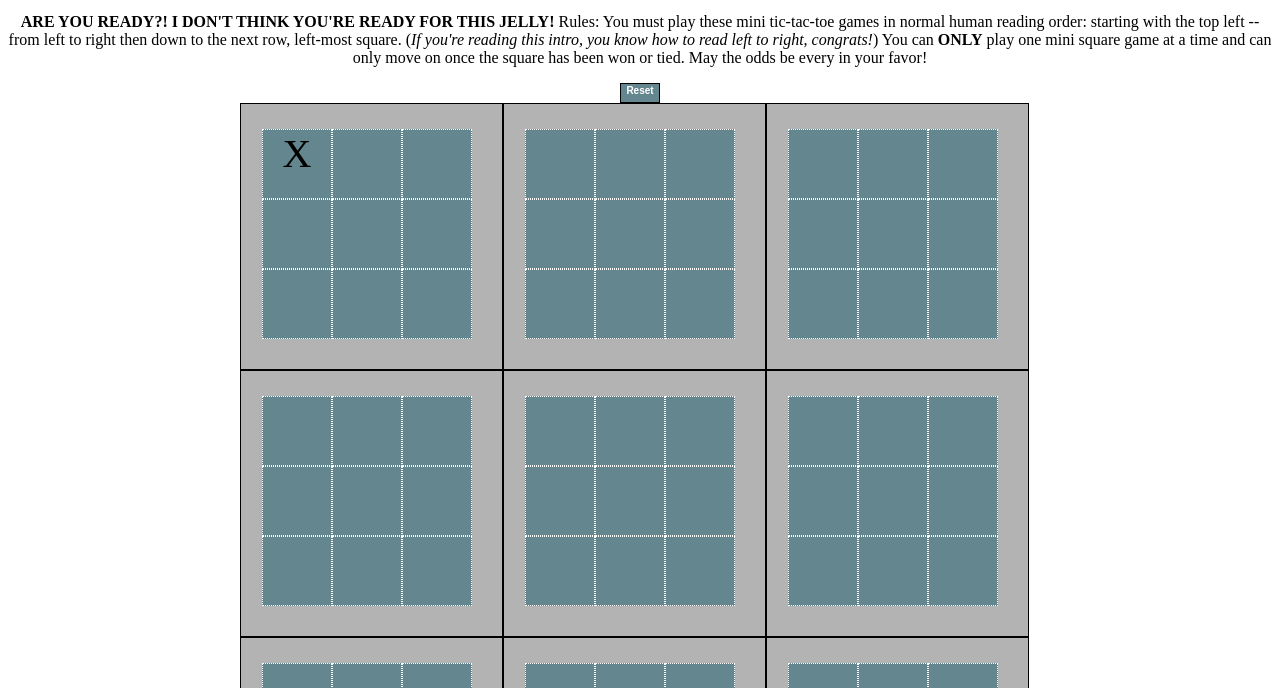
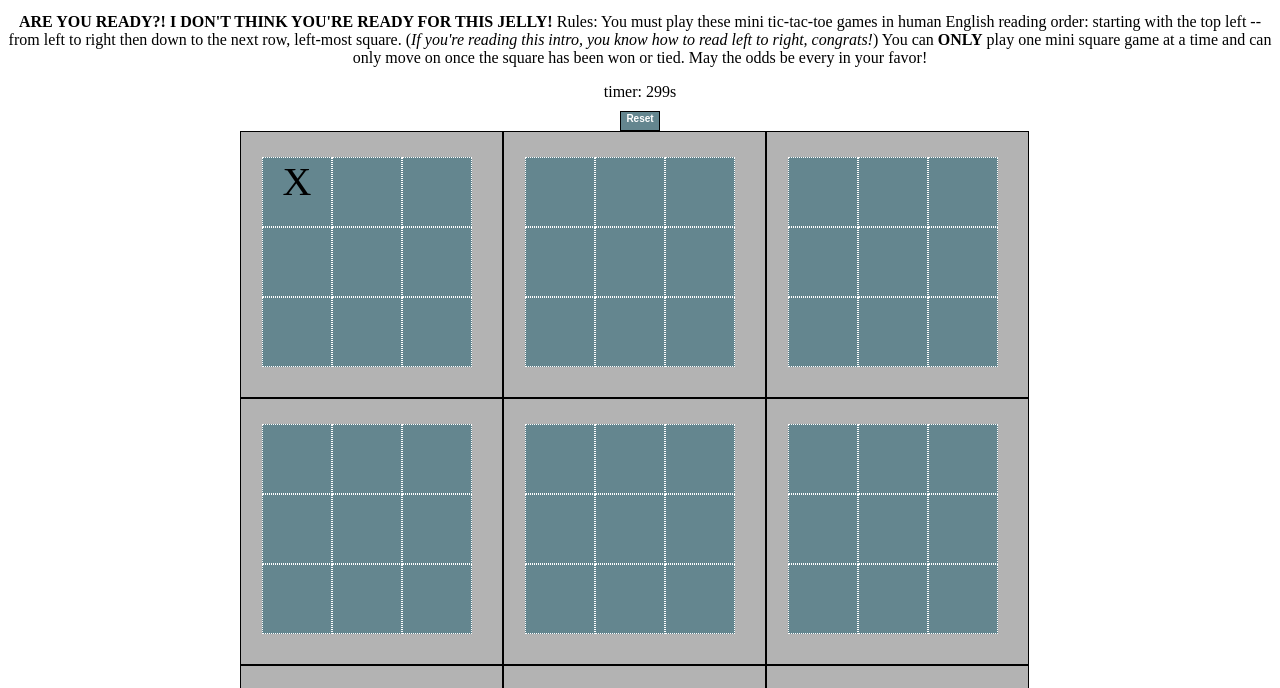
Before and after one commit to sramos9/sramos9.github.io, a plain HTML site: page index.html in a window 1280 px wide. Both pictures are taken after a click on the element 297 px from the left and 212 px from the top of the page. Shown: the part 48-736 px from the top of the page. Drawn offline with nearby package versions, Linux system fonts and the light colour scheme.

Commit message:
psuedo and playing with big square score

```diff
--- a/app.js
+++ b/app.js
@@ -1,7 +1,7 @@
 let userClick = true;
 let scoreX = 0;
 let scoreO = 0;
-
+let time = 300;
 
 
 
@@ -19,6 +19,7 @@ $(() => {
 // OR overall timer? -- player with most wins = winner?
 
 
+
 const playerSquare = (e) => {
   console.log(userClick);
   var clickedSquare = $(e.currentTarget)
@@ -33,6 +34,7 @@ const playerSquare = (e) => {
   } else {
     return false;
   }
+  setTimer();
   checkWinner(gameNumber, clickedSquare);
 
 
@@ -64,13 +66,18 @@ const checkWinner = (squareId, player) => {
         updateScore(scoreX, "X");
         //console.log(scoreX);
       } else if (player.html() === "O") {
+        //css('background-color','orange');
         scoreO++;
         updateScore(scoreO, "O");
         //console.log(scoreO);
       }
 
+
+      //$('#board').find('.square#0').css('background-color','pink');
+      //don't really know where I'm going with this -- changes sqaure 0, but isn't defined
+
+
       // HOW DO I GET THIS TO ALERT AFTER THE CLICK?
-
         // IF TIME ALLOWS --  use jquery TO change the innerSquare to html X or O based on the winner (create function for that  - call that function here instead of player.html)
       gameNumber++;
       break;
@@ -95,8 +102,6 @@ const checkWinner = (squareId, player) => {
     }
   }
 }
-
-
 
 const updateScore = (newScore, player) => {
   if (player === 'X') {
@@ -134,8 +139,16 @@ for (let i = 0; i < 9; i++){
   }
 }
 
-
-
+const setTimer = () => {
+  const timer = setInterval(() => {
+    // where we want to decrease time and update timer on the dom
+    time--
+    if(time == 0) {
+      clearInterval(timer);
+    }
+    $('#timer').text('timer: ' + time + 's')
+  }, 2000)
+}
 
 // maybe have a function that greys out boards not being played/allowed
 
@@ -154,7 +167,7 @@ const clearBox = (square) => {
   $('button').on('click', (e) => {
   // console.log('clicked');
   clearBox();
-
+  setTimer();
   });
   //$(e.currentTarget).text("X");
 
--- a/index.html
+++ b/index.html
@@ -9,7 +9,8 @@
   <body>
     <h1>Ultimate Tic Tac Toe</h1>
     <p class="rules"><strong>ARE YOU READY?! I DON'T THINK YOU'RE READY FOR THIS JELLY!</strong>
-      Rules: You must play these mini tic-tac-toe games in normal human reading order: starting with the top left -- from left to right then down to the next row, left-most square. (<i>If you're reading this intro, you know how to read left to right, congrats!</i>) You can <strong>ONLY</strong> play one mini square game at a time and can only move on once the square has been won or tied. May the odds be every in your favor!</p>
+      Rules: You must play these mini tic-tac-toe games in human English reading order: starting with the top left -- from left to right then down to the next row, left-most square. (<i>If you're reading this intro, you know how to read left to right, congrats!</i>) You can <strong>ONLY</strong> play one mini square game at a time and can only move on once the square has been won or tied. May the odds be every in your favor!</p>
+      <span id="timer">Timer: 5min</span>
     <button id="clear-board" name="button">Reset</button>
     <div id="board"></div>
     <div class="scoreboard">
--- a/style.css
+++ b/style.css
@@ -101,6 +101,13 @@ h1 {
   font-family: impact;
 
 }
+#timer {
+  text-align: center;
+  margin: 0 auto;
+  justify-content: center;
+  display: flex;
+  padding-bottom: 10px;
+}
 
 /*#scoreX {
   border: 1px solid blue;
```
